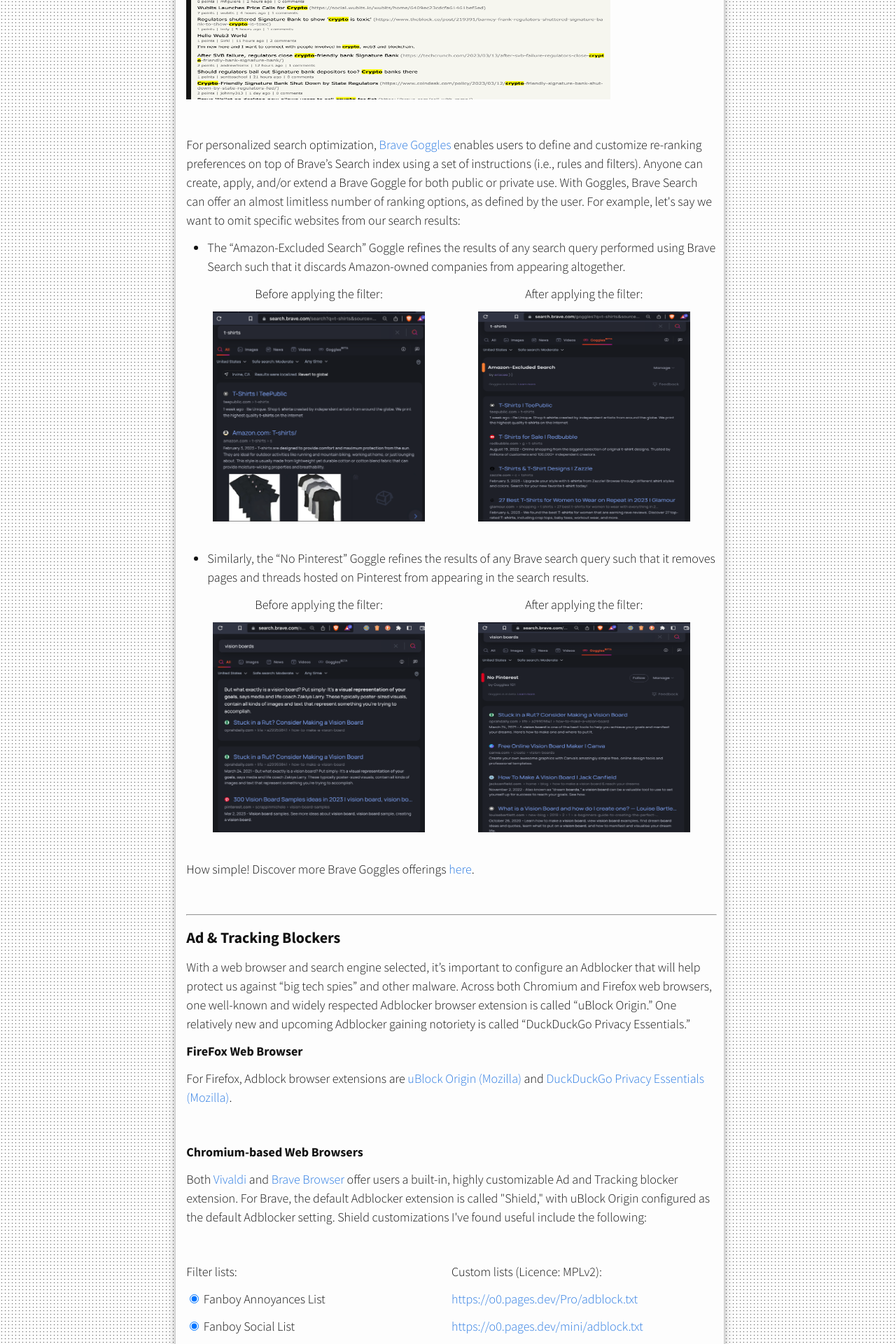
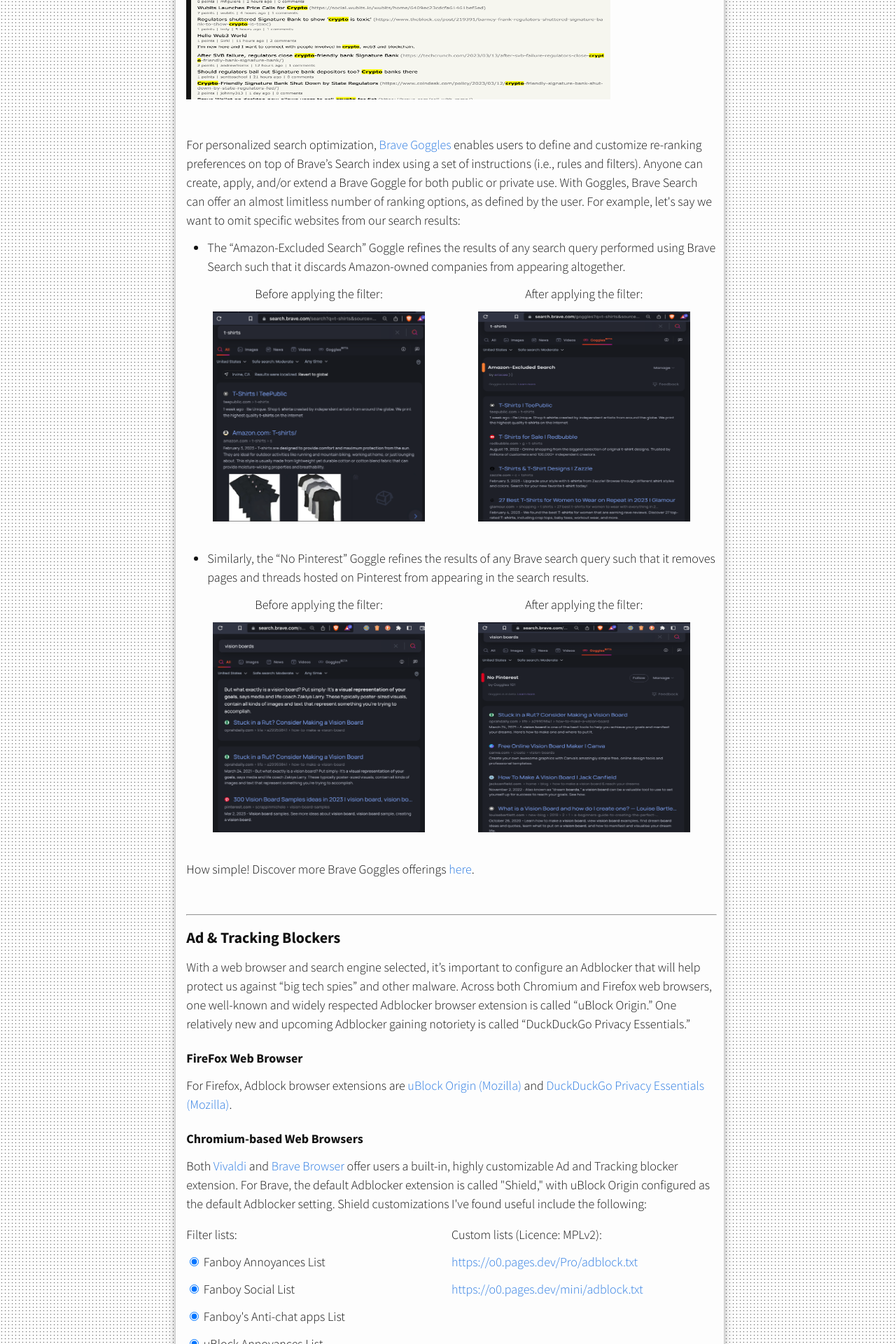
Before and after one commit to kariemoorman/kariemoorman.github.io, a Jekyll site: the page built from _posts/2023-03-13-privacy-security-iot.markdown, in a window 1280 px wide. Shown: the part 4480-6400 px from the top of the page at 70% size. Built offline with Jekyll 4.4.1, drawn with Linux system fonts in a browser that asks for light colours; nearby versions of some CDN libraries.

Commit message:
Update 2023-03-13-privacy-security-iot.markdown

````diff
--- a/_posts/2023-03-13-privacy-security-iot.markdown
+++ b/_posts/2023-03-13-privacy-security-iot.markdown
@@ -21,7 +21,7 @@
 <li><a href='#browser'>Web Browsers</a></li>
 <li><a href='#search'>Search Engines</a></li>
 <li><a href='#adblock'>Ad & Tracking Blockers</a></li>
-<li><a href='#tool'>Multi-Factor Authentication</a></li>
+<li><a href='#mfa'>Multi-Factor Authentication</a></li>
 <li><a href='#password'>Password Managers</a></li>
 <li><a href='#vpn'>VPNs</a></li>
 <li><a href='#faq'>FAQs</a></li>
@@ -195,16 +195,18 @@
 <h3 id='adblock'>Ad & Tracking Blockers</h3>
 
 With a web browser and search engine selected, it's important to configure an Adblocker that will help protect us against "big tech spies" and other malware. Across both Chromium and Firefox web browsers, one well-known and widely respected Adblocker browser extension is called "uBlock Origin." One relatively new and upcoming Adblocker gaining notoriety is called "DuckDuckGo Privacy Essentials."
-<br>
+<div style='padding-top: 10px;'>
 <h4>FireFox Web Browser</h4>
 <p>For Firefox, Adblock browser extensions are
 <a href='https://addons.mozilla.org/en-US/firefox/addon/ublock-origin/?utm_source=addons.mozilla.org&utm_medium=referral&utm_content=search'>uBlock Origin (Mozilla)</a> and
 <a href='https://addons.mozilla.org/en-US/firefox/addon/duckduckgo-for-firefox/?utm_source=addons.mozilla.org&utm_medium=referral&utm_content=search'>DuckDuckGo Privacy Essentials (Mozilla)</a>.</p>
-<br>
+</div>
+<div style='padding-top: 10px;'>
 <h4>Chromium-based Web Browsers</h4>
 <p>Both <a href='https://vivaldi.com/features/privacy-security/'>Vivaldi</a> and
 <a href='https://brave.com/firewall-vpn/'>Brave Browser</a> offer users a built-in, highly customizable Ad and Tracking blocker extension. For Brave, the default Adblocker extension is called "Shield," with uBlock Origin configured as the default Adblocker setting. Shield customizations I've found useful include the following:</p>
-<br>
+</div>
+<div style='padding-top: 5px;'>
 <div class='post-container-grid-2'>
 <div class='p-item1'>
 <p>Filter lists:</p>
@@ -217,6 +219,7 @@
 <p>Custom lists (Licence: MPLv2): </p>
 <p><a href='https://o0.pages.dev/Pro/adblock.txt'>https://o0.pages.dev/Pro/adblock.txt</a></p>
 <p><a href='https://o0.pages.dev/mini/adblock.txt'>https://o0.pages.dev/mini/adblock.txt</a></p>
+</div>
 </div>
 </div>
 <br>
@@ -245,8 +248,8 @@
 Slack | Twitter | FastMail | ProtonMail | Gmail | GitHub | Microsoft
 SnapChat | Teamviewer | Twitch | Pinterest | Apple | EverNote | Discord
 ```
-<br>
-Learn more about Authy <a href='https://www.nytimes.com/wirecutter/reviews/best-two-factor-authentication-app/'>here</a>.
+
+<p>Learn more about Authy <a href='https://www.nytimes.com/wirecutter/reviews/best-two-factor-authentication-app/'>here</a>.</p>
 
 
 <div class='brand'><a href='https://www.yubico.com/'>Yubikey</a></div>
@@ -262,8 +265,8 @@
 Binance | Kraken | Facebook | Twitter | Instagram | Twitch
 Teamviewer | Ebay |  DocuSign | Tesla | Salesforce | Shopify
 ```
-<br>
-Learn more about Yubikey <a href='https://zapier.com/blog/what-is-a-yubikey/'>here</a>.
+
+<p>Learn more about Yubikey <a href='https://zapier.com/blog/what-is-a-yubikey/'>here</a>.</p>
 
 <br>
 
@@ -282,7 +285,6 @@
 
 Bitwarden offers both free and paid service tiers. The Free tier includes a password generator, credential sharing, and the option to self-host. With the Free tier users can sync an unlimited number of password vault items across multiple devices. For most users, the free service tier is sufficient.
 
-<br>
 <h4>Other Notable Options:</h4>
 <div id='link'><a href='https://1password.com/'>1Password</a></div>
 <br>
````
